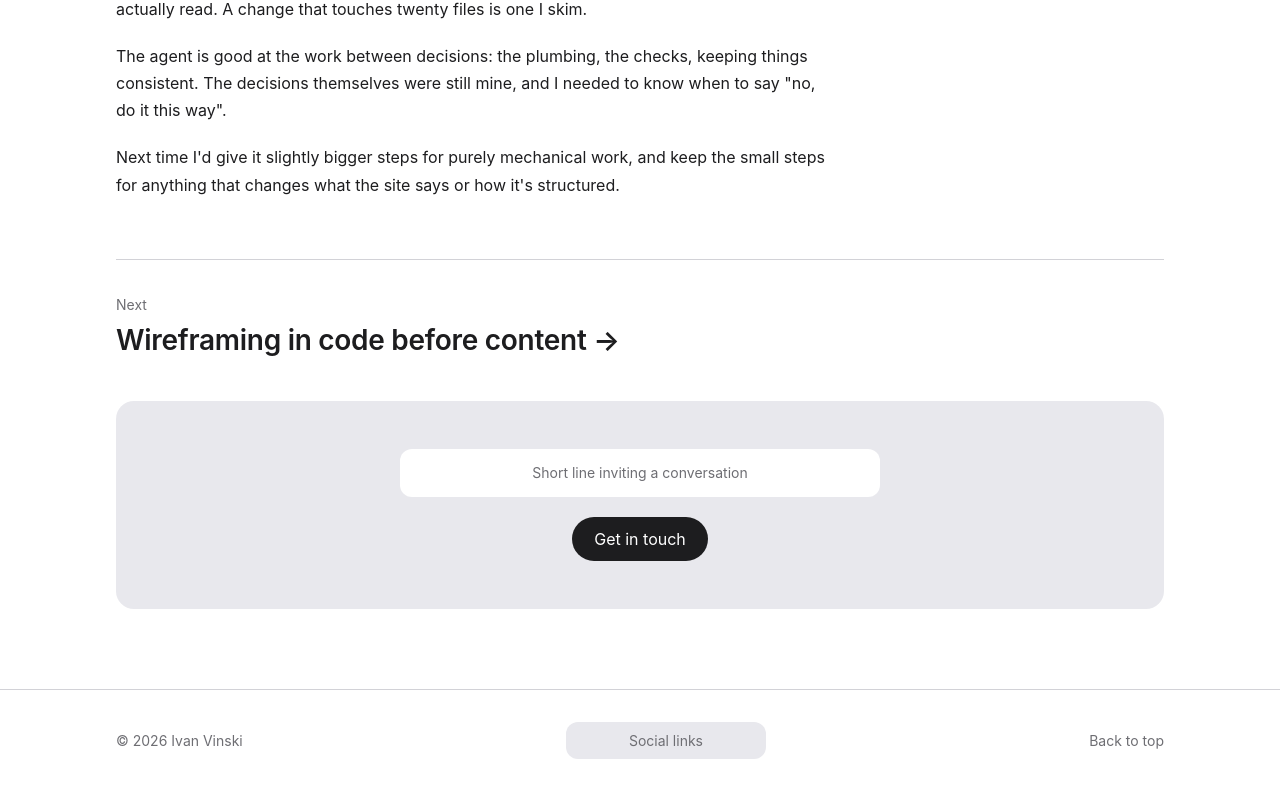
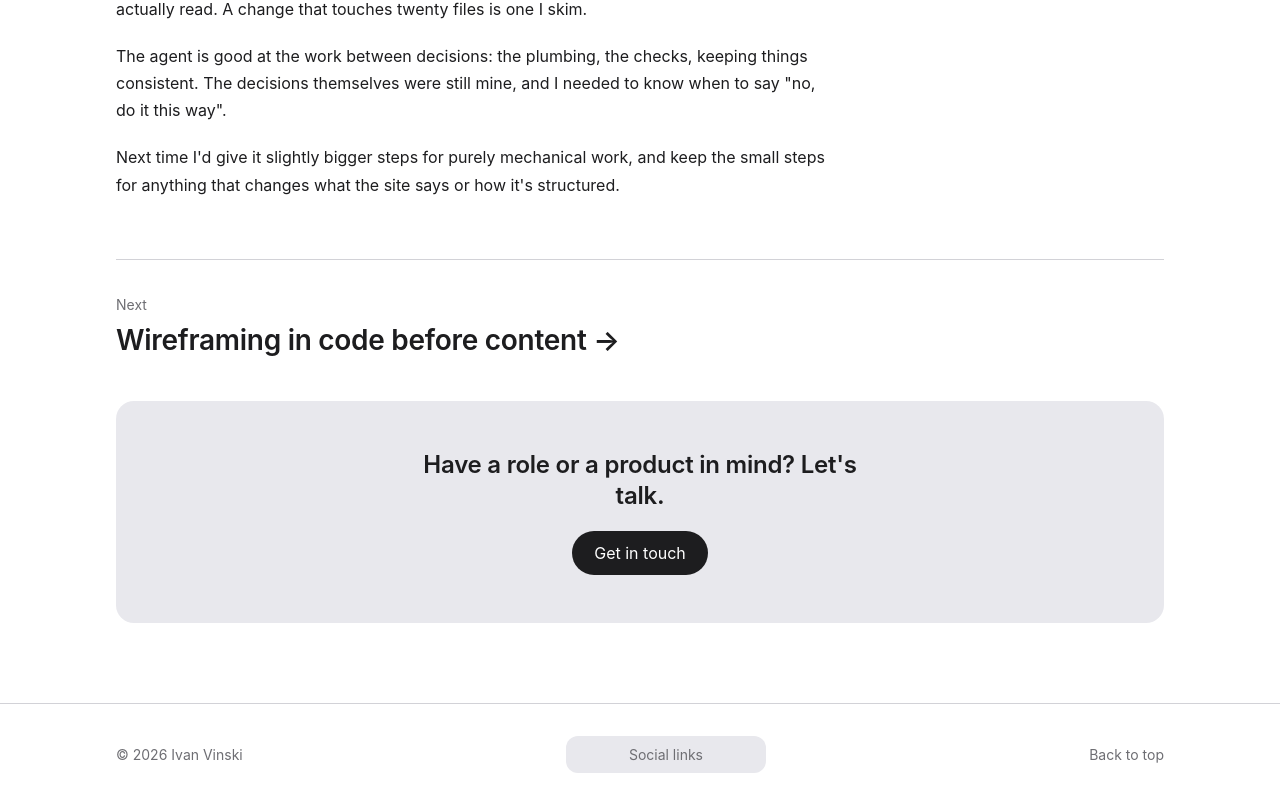
Before and after one commit to vindotski/website, a Next.js app: page /blog/ai-pair-one-commit-at-a-time in a window 1280 px wide. Shown: the part 2429-3234 px from the top of the page. Built offline with nearby package versions, Linux system fonts and the light colour scheme.

Commit message:
feat(contact): integrate content into component

```diff
--- a/app/_components/ButtonLink.tsx
+++ b/app/_components/ButtonLink.tsx
@@ -7,6 +7,15 @@ type ButtonLinkProps = {
 };
 
 export default function ButtonLink({ href, children }: ButtonLinkProps) {
+  // Links that leave the site (mailto:, https:) don't go through the router
+  if (/^[a-z]+:/i.test(href)) {
+    return (
+      <a href={href} className={styles.button}>
+        {children}
+      </a>
+    );
+  }
+
   return (
     <Link href={href} className={styles.button}>
       {children}
--- a/app/_components/detail/ContactPrompt.module.css
+++ b/app/_components/detail/ContactPrompt.module.css
@@ -9,8 +9,11 @@
   text-align: center;
 }
 
-.contact > :first-child {
-  width: 100%;
+.prompt {
   max-width: 480px;
-  background: var(--color-background);
+  margin: 0;
+  font-size: 24px;
+  font-weight: 600;
+  letter-spacing: -0.01em;
+  line-height: 1.3;
 }
--- a/app/_components/detail/ContactPrompt.tsx
+++ b/app/_components/detail/ContactPrompt.tsx
@@ -1,12 +1,14 @@
+import { getContact } from "@/lib/api";
 import ButtonLink from "../ButtonLink";
-import Placeholder from "../Placeholder";
 import styles from "./ContactPrompt.module.css";
 
-export default function ContactPrompt() {
+export default async function ContactPrompt() {
+  const contact = await getContact();
+
   return (
     <section className={styles.contact} aria-label="Contact">
-      <Placeholder label="Short line inviting a conversation" height={48} />
-      <ButtonLink href="/#contact">Get in touch</ButtonLink>
+      <p className={styles.prompt}>{contact.prompt}</p>
+      <ButtonLink href={`mailto:${contact.email}`}>Get in touch</ButtonLink>
     </section>
   );
 }
--- a/lib/api.ts
+++ b/lib/api.ts
@@ -2,8 +2,8 @@ import type { MDXContent } from "mdx/types";
 import { cacheLife } from "next/cache";
 import { readdir } from "node:fs/promises";
 import path from "node:path";
-import { about, samples, work } from "./data";
-import type { About, PostMeta, Sample, Work } from "./types";
+import { about, contact, samples, work } from "./data";
+import type { About, Contact, PostMeta, Sample, Work } from "./types";
 
 // Async so callers stay the same when content moves out of local data
 
@@ -39,6 +39,10 @@ function nextAfter<T extends { slug: string }>(items: T[], slug: string) {
 
 export async function getAbout(): Promise<About> {
   return about;
+}
+
+export async function getContact(): Promise<Contact> {
+  return contact;
 }
 
 export async function getWork(): Promise<Work[]> {
--- a/lib/data.ts
+++ b/lib/data.ts
@@ -1,4 +1,4 @@
-import type { About, Sample, Work } from "./types";
+import type { About, Contact, Sample, Work } from "./types";
 
 // Fields marked TODO are generated placeholders, to be replaced with real content
 
@@ -10,6 +10,11 @@ export const about: About = {
   ],
   closing:
     "I'm open to full-time frontend roles, on-site or hybrid, and to freelance product work. Let's talk.",
+};
+
+export const contact: Contact = {
+  email: "ivan@vin.ski",
+  prompt: "Have a role or a product in mind? Let's talk.",
 };
 
 export const work: Work[] = [
--- a/lib/types.ts
+++ b/lib/types.ts
@@ -2,6 +2,12 @@ export type About = {
   intro: string;
   paragraphs: string[];
   closing: string;
+};
+
+export type Contact = {
+  email: string;
+  // One line shown above the "Get in touch" button
+  prompt: string;
 };
 
 export type Image = {
```
